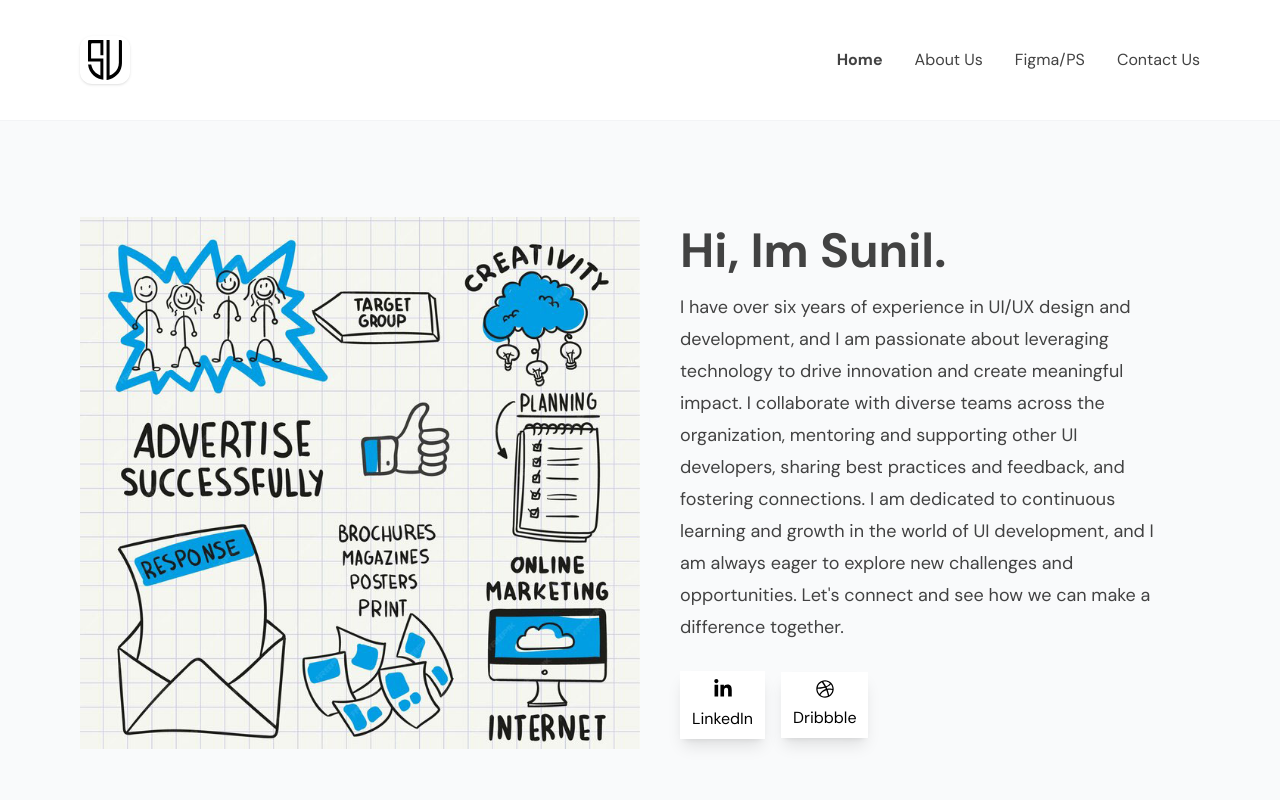
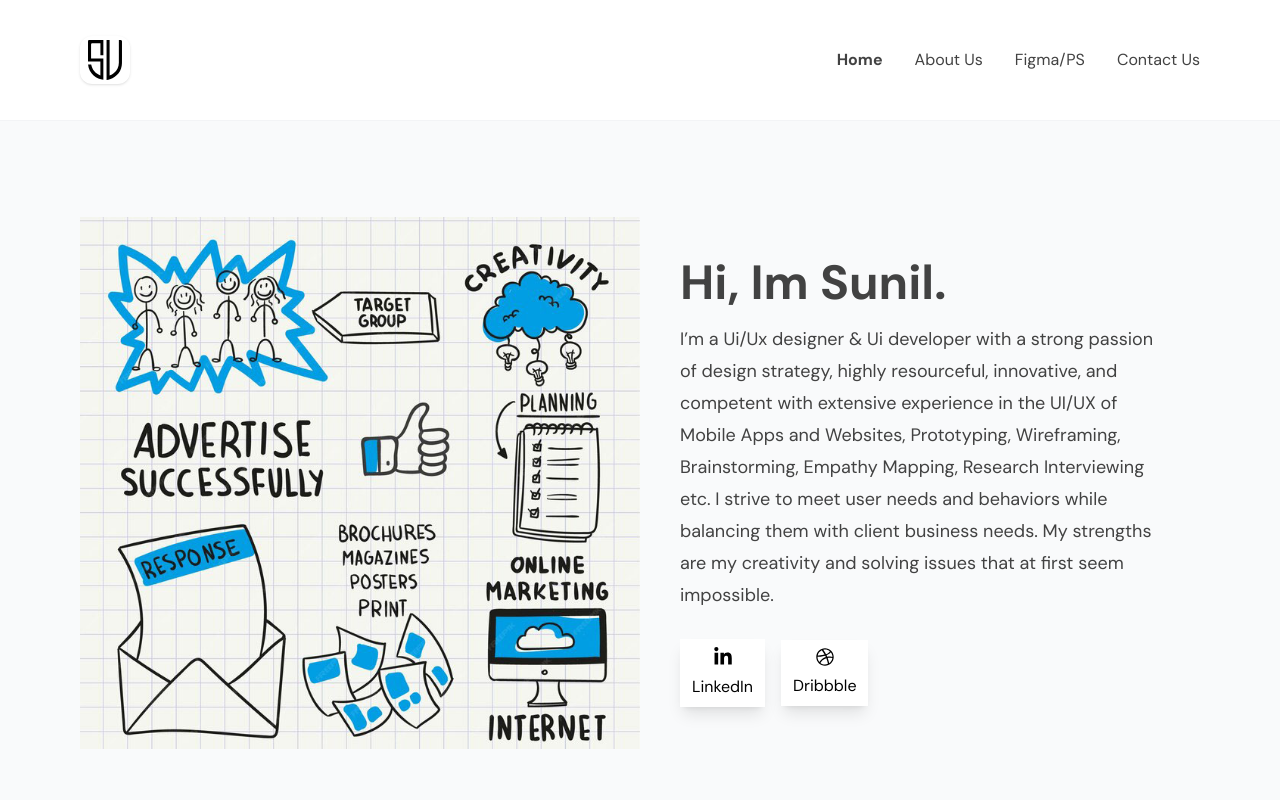
Before and after one commit to er-sunilsharma/uiuxsunil.online, a Next.js app: page /about in a window 1280 px wide. Shown: the top 800 px of the page. Built offline with nearby package versions, Linux system fonts and the light colour scheme.

Commit message:
update home page design

```diff
--- a/app/about/page.js
+++ b/app/about/page.js
@@ -28,16 +28,14 @@ export default function About() {
               </h2>
               <div className="space-y-4">
                 <div className="text-lg text-brand leading-8">
-                  I have over six years of experience in UI/UX design and
-                  development, and I am passionate about leveraging technology
-                  to drive innovation and create meaningful impact. I
-                  collaborate with diverse teams across the organization,
-                  mentoring and supporting other UI developers, sharing best
-                  practices and feedback, and fostering connections. I am
-                  dedicated to continuous learning and growth in the world of UI
-                  development, and I am always eager to explore new challenges
-                  and opportunities. Let's connect and see how we can make a
-                  difference together.
+                  I’m a Ui/Ux designer & Ui developer with a strong passion of
+                  design strategy, highly resourceful, innovative, and competent
+                  with extensive experience in the UI/UX of Mobile Apps and
+                  Websites, Prototyping, Wireframing, Brainstorming, Empathy
+                  Mapping, Research Interviewing etc. I strive to meet user
+                  needs and behaviors while balancing them with client business
+                  needs. My strengths are my creativity and solving issues that
+                  at first seem impossible.
                 </div>
                 <ul className="flex items-center md:justify-start justify-center space-x-4 pt-3 relative">
                   <li>
```
